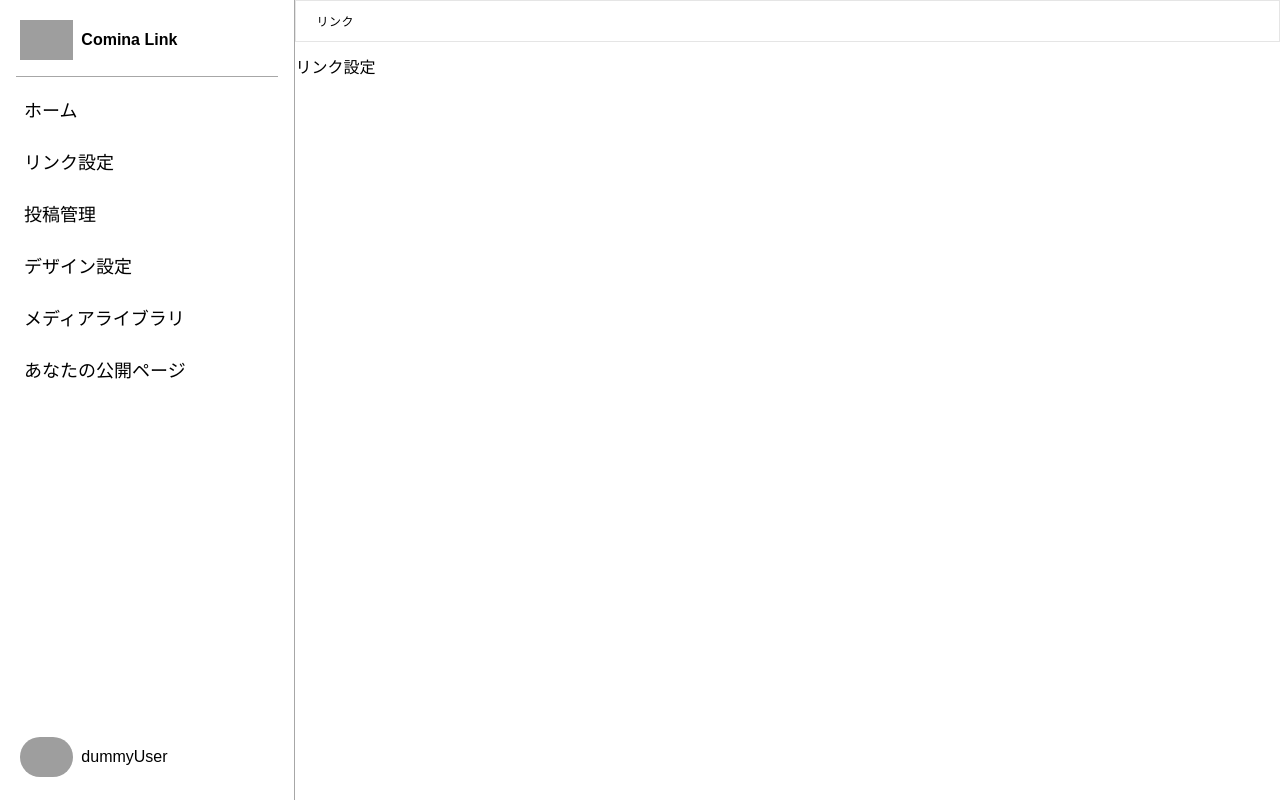
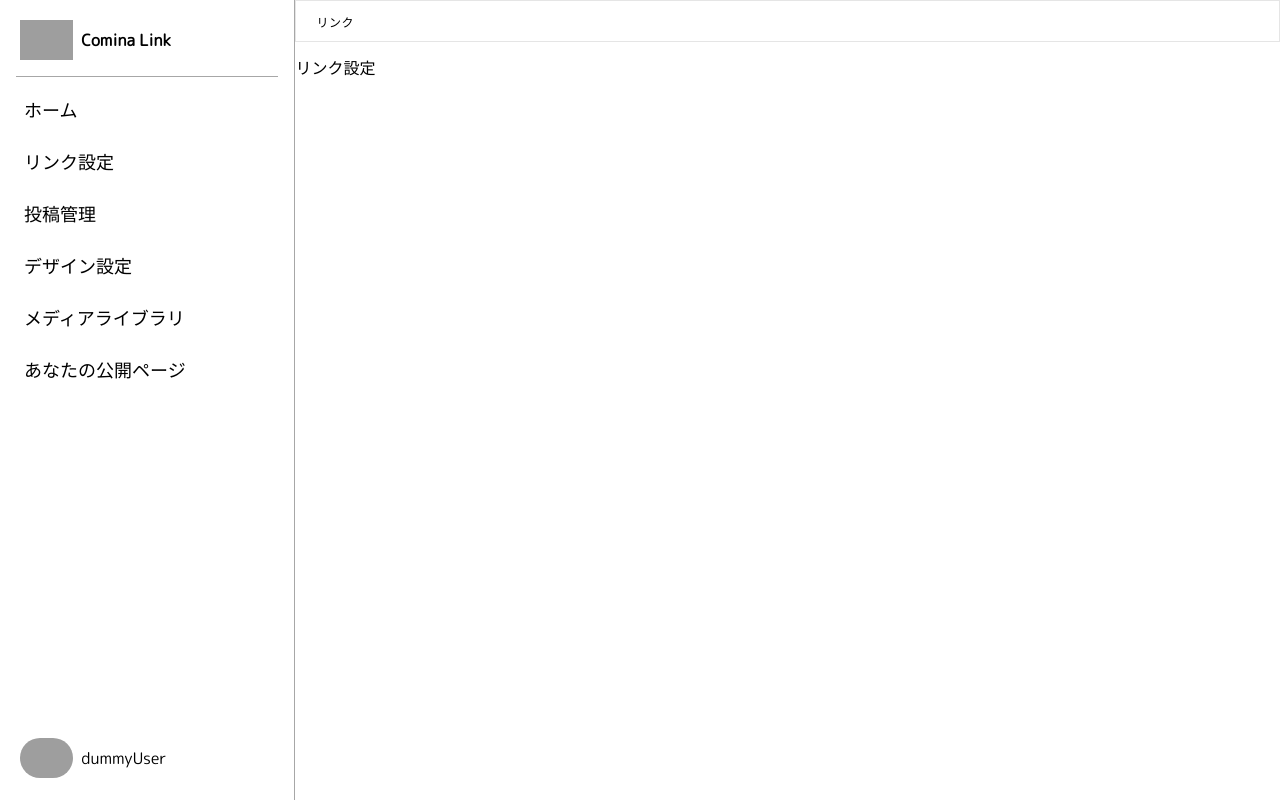
Before and after one commit to comina-dev/link.comina, a SvelteKit app: page /app/links in a window 1280 px wide. Built offline with nearby package versions, Linux system fonts and the light colour scheme; grey boxes are pictures that could not be loaded; some icons are missing.

Commit message:
style: フォントを変更

```diff
--- a/src/routes/layout.css
+++ b/src/routes/layout.css
@@ -1,7 +1,9 @@
+/*@import url('https://fonts.googleapis.com/css2?family=Noto+Sans+JP:wght@300&display=swap');*/
+@import url('https://fonts.googleapis.com/css2?family=M+PLUS+Rounded+1c&display=swap');
+
 @import 'tailwindcss';
 @plugin '@tailwindcss/forms';
 @plugin '@tailwindcss/typography';
-@import url('https://fonts.googleapis.com/css2?family=Noto+Sans+JP:wght@300&display=swap');
 
 /*s: root*/
 :root {
@@ -18,7 +20,9 @@
 /*e: root*/
 
 body {
-	font-family: 'Noto Sans JP', sans-serif;
+	font-family: "M PLUS Rounded 1c", sans-serif;
+  font-weight: 400;
+  font-style: normal;
 	background-color: var(--main-bg-color);
 }
 
```
